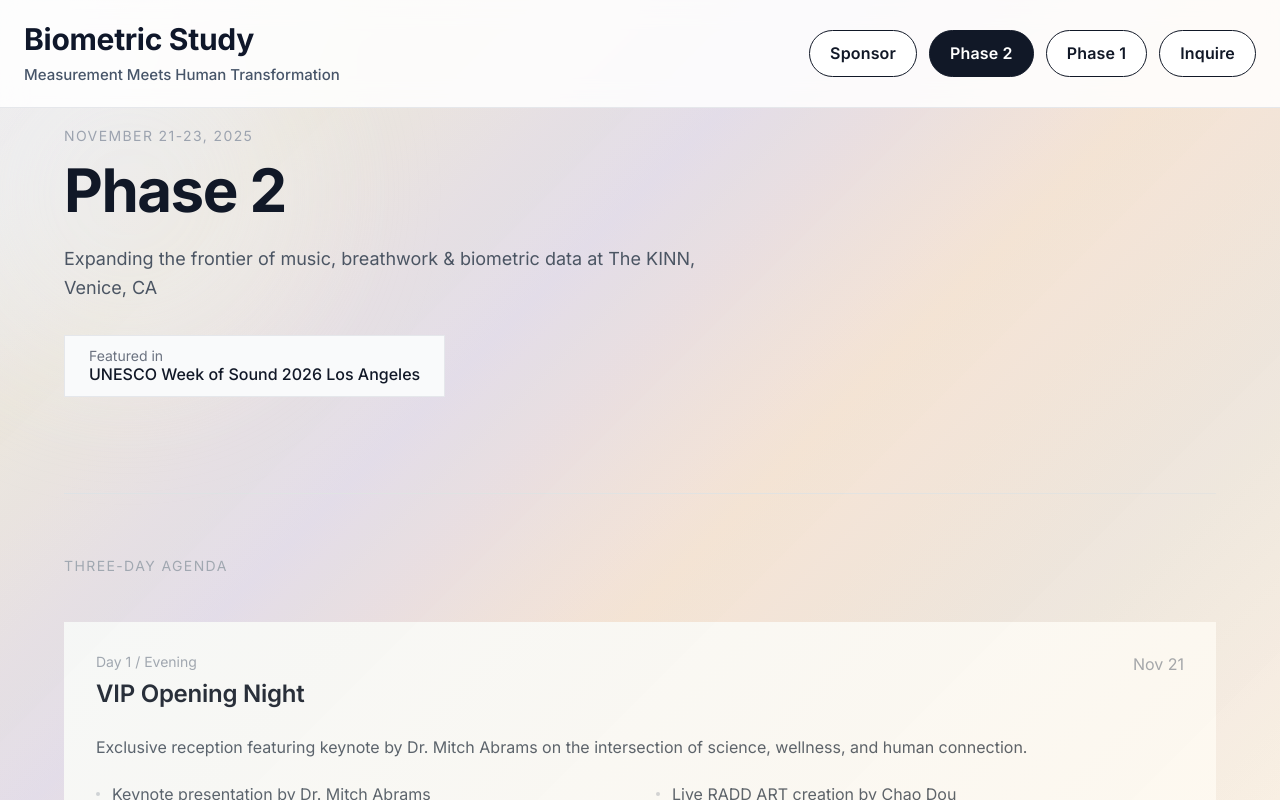
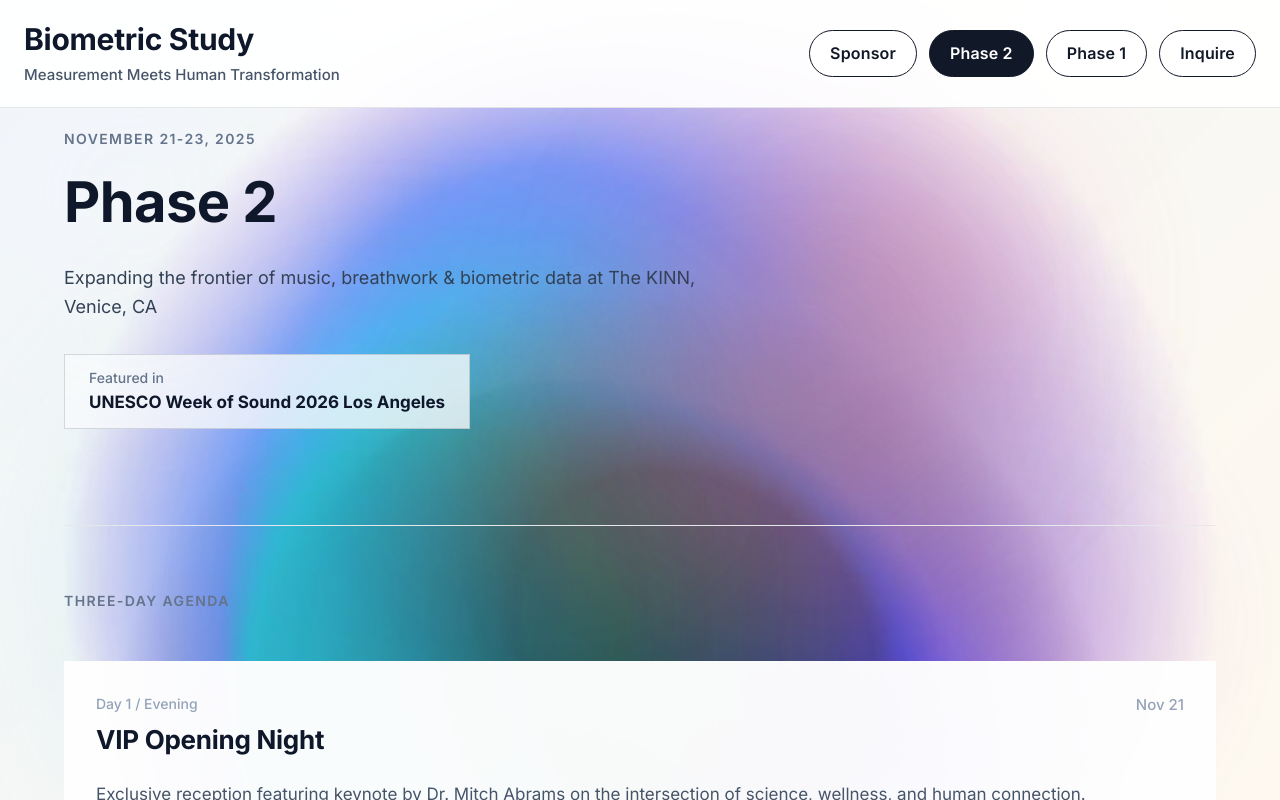
Before and after one commit to chaocdou-ux/biometric-dashboard, a React (Vite) app: page / in a window 1280 px wide. Both pictures are taken after a click on the button "Phase 2". Shown: the top 800 px of the page. Built offline with nearby package versions, Linux system fonts and the light colour scheme.

Commit message:
Updated App.jsx

```diff
--- a/src/App.jsx
+++ b/src/App.jsx
@@ -5,6 +5,7 @@ import Metrics from './components/Metrics';
 import Participants from './components/Participants';
 import DeviceComparison from './components/DeviceComparison';
 import Definitions from './components/Definitions';
+import AbstractBackground from './components/AbstractBackground';
 import data from './data/processed-data.json';
 
 const tabs = [
@@ -81,8 +82,9 @@ export default function App() {
   };
 
   return (
-    <div>
-      <div>
+    <div className="min-h-screen" style={{ position: 'relative' }}>
+      <AbstractBackground />
+      <div className="container mx-auto px-6 py-8" style={{ position: 'relative', zIndex: 1 }}>
         <header className="mb-10 sm:mb-12">
           <p className="uppercase tracking-widest mb-4 font-semibold" style={{ fontSize: '14px', color: '#64748b', letterSpacing: '0.1em' }}>August 26 - September 16th, 2025</p>
           <h1 className="font-bold tracking-tight mb-6" style={{ fontSize: '3.5rem', fontWeight: '700', color: '#0f172a', letterSpacing: '-0.01em' }}>
--- a/src/components/LandingPage.jsx
+++ b/src/components/LandingPage.jsx
@@ -1,15 +1,14 @@
 import { useState } from 'react';
 import App from '../App';
+import AbstractBackground from './AbstractBackground';
 
 export default function LandingPage() {
   const [activeTab, setActiveTab] = useState('sponsorship');
 
   return (
-    <div className="min-h-screen" style={{
-      background: 'linear-gradient(135deg, #faf7f4 0%, #f5ebe0 20%, #e8e0f0 40%, #fae8dc 60%, #f0ebe8 80%, #faf5f2 100%)',
-      backgroundAttachment: 'fixed'
-    }}>
-      <header className="fixed top-0 left-0 right-0 z-50 bg-white/85 backdrop-blur-md border-b border-gray-200">
+    <div className="min-h-screen" style={{ position: 'relative' }}>
+      <AbstractBackground />
+      <header className="fixed top-0 left-0 right-0 z-50 border-b" style={{ backgroundColor: 'rgba(255, 255, 255, 0.92)', backdropFilter: 'blur(20px)', borderColor: 'rgba(15, 23, 42, 0.1)' }}>
         <div className="container mx-auto px-6 py-5">
           <div className="flex items-center justify-between gap-8">
             <div className="flex-shrink-0">
@@ -67,7 +66,7 @@ export default function LandingPage() {
         </div>
       </header>
 
-      <div className="pt-28">
+      <div className="pt-28" style={{ position: 'relative', zIndex: 1 }}>
         <div className="container mx-auto px-6 py-4">
           {activeTab === 'sponsorship' && <SponsorshipContent />}
           {activeTab === 'phase2' && <Phase2Content />}
@@ -75,7 +74,7 @@ export default function LandingPage() {
         </div>
       </div>
 
-      <footer className="border-t border-gray-200 mt-32">
+      <footer className="border-t mt-32" style={{ borderColor: 'rgba(15, 23, 42, 0.1)', position: 'relative', zIndex: 1 }}>
         <div className="container mx-auto px-6 py-12">
           <div className="text-center">
             <p className="text-gray-700 font-semibold" style={{ fontSize: '16px' }}>Founder, Creative Director & Executive Producer</p>
@@ -245,14 +244,14 @@ function SponsorshipContent() {
 
       <div className="border-t border-gray-200 pt-16 mb-16">
         <div>
-          <p className="text-xs uppercase tracking-widest text-gray-400 mb-4 font-light">Past Success</p>
-          <h3 className="text-2xl font-semibold text-gray-900 mb-4">Biometric Study Phase 1</h3>
-          <p className="text-sm text-gray-600 font-light leading-relaxed mb-4">
+          <p className="uppercase tracking-widest mb-4 font-semibold" style={{ fontSize: '14px', color: '#64748b', letterSpacing: '0.1em' }}>Past Success</p>
+          <h3 className="font-bold mb-4" style={{ fontSize: '26px', color: '#0f172a' }}>Biometric Study Phase 1</h3>
+          <p className="leading-relaxed mb-4" style={{ fontSize: '17px', color: '#475569' }}>
             Our inaugural study successfully captured comprehensive biometric data across four sessions,
             demonstrating measurable improvements in emotional state, energy levels, mental clarity,
             and spiritual connection.
           </p>
-          <p className="text-sm text-gray-600 font-light leading-relaxed">
+          <p className="leading-relaxed" style={{ fontSize: '17px', color: '#475569' }}>
             Published results showing average improvements of 15-25% across all measured metrics,
             establishing proof of concept for music-breathwork integration.
           </p>
@@ -268,34 +267,34 @@ function Phase2Content() {
       <div className="relative mb-24">
         <div className="absolute -top-32 -left-32 w-96 h-96 bg-gradient-to-br from-purple-100 via-blue-50 to-orange-50 rounded-full blur-3xl opacity-30" />
         <div className="relative">
-          <p className="text-xs uppercase tracking-widest text-gray-400 mb-4 font-light">November 21-23, 2025</p>
-          <h2 className="text-5xl md:text-6xl font-bold tracking-tight text-gray-900 mb-6">
+          <p className="uppercase tracking-widest mb-4 font-semibold" style={{ fontSize: '14px', color: '#64748b', letterSpacing: '0.1em' }}>November 21-23, 2025</p>
+          <h2 className="font-bold tracking-tight mb-6" style={{ fontSize: '3.5rem', color: '#0f172a', letterSpacing: '-0.01em' }}>
             Phase 2
           </h2>
-          <p className="text-lg text-gray-600 font-light leading-relaxed max-w-2xl mb-8">
+          <p className="leading-relaxed max-w-2xl mb-8" style={{ fontSize: '18px', color: '#334155', fontWeight: '400' }}>
             Expanding the frontier of music, breathwork & biometric data at The KINN, Venice, CA
           </p>
-          <div className="inline-block bg-gray-50 px-6 py-3 border border-gray-200">
-            <p className="text-xs text-gray-500 font-light">Featured in</p>
-            <p className="text-sm text-gray-900 font-medium">UNESCO Week of Sound 2026 Los Angeles</p>
+          <div className="inline-block px-6 py-3 border" style={{ backgroundColor: 'rgba(248, 250, 252, 0.8)', borderColor: 'rgba(15, 23, 42, 0.15)' }}>
+            <p className="font-medium" style={{ fontSize: '14px', color: '#64748b' }}>Featured in</p>
+            <p className="font-bold" style={{ fontSize: '17px', color: '#0f172a' }}>UNESCO Week of Sound 2026 Los Angeles</p>
           </div>
         </div>
       </div>
 
       <div className="mb-32">
         <div className="border-t border-gray-200 pt-16">
-          <p className="text-xs uppercase tracking-widest text-gray-400 mb-12 font-light">Three-Day Agenda</p>
-          <div className="space-y-px bg-gray-50">
-            <div className="bg-white p-8">
+          <p className="uppercase tracking-widest mb-12 font-semibold" style={{ fontSize: '14px', color: '#64748b', letterSpacing: '0.1em' }}>Three-Day Agenda</p>
+          <div className="space-y-px" style={{ backgroundColor: 'rgba(248, 250, 252, 0.5)' }}>
+            <div className="p-8" style={{ backgroundColor: 'rgba(255, 255, 255, 0.95)' }}>
               <div className="flex items-start justify-between mb-6">
                 <div>
-                  <p className="text-xs text-gray-400 mb-2 font-light">Day 1 / Evening</p>
-                  <h3 className="text-2xl font-semibold text-gray-900">VIP Opening Night</h3>
+                  <p className="mb-2 font-medium" style={{ fontSize: '14px', color: '#94a3b8' }}>Day 1 / Evening</p>
+                  <h3 className="font-bold" style={{ fontSize: '26px', color: '#0f172a' }}>VIP Opening Night</h3>
                 </div>
-                <span className="text-sm text-gray-400 font-light">Nov 21</span>
+                <span className="font-medium" style={{ fontSize: '15px', color: '#94a3b8' }}>Nov 21</span>
               </div>
               <div className="space-y-3 mb-6">
-                <p className="text-sm text-gray-600 font-light leading-relaxed">
+                <p className="leading-relaxed" style={{ fontSize: '17px', color: '#475569' }}>
                   Exclusive reception featuring keynote by Dr. Mitch Abrams on the intersection of science,
                   wellness, and human connection.
                 </p>
@@ -311,22 +310,22 @@ function Phase2Content() {
                 ].map((item, idx) => (
                   <div key={idx} className="flex items-start gap-3">
                     <span className="w-1 h-1 bg-gray-300 rounded-full mt-2 flex-shrink-0" />
-                    <p className="text-sm text-gray-600 font-light">{item}</p>
+                    <p style={{ fontSize: '16px', color: '#475569' }}>{item}</p>
                   </div>
                 ))}
               </div>
             </div>
 
-            <div className="bg-white p-8">
+            <div className="p-8" style={{ backgroundColor: 'rgba(255, 255, 255, 0.95)' }}>
               <div className="flex items-start justify-between mb-6">
                 <div>
-                  <p className="text-xs text-gray-400 mb-2 font-light">Day 2 / Full Day</p>
-                  <h3 className="text-2xl font-semibold text-gray-900">Research Sessions</h3>
+                  <p className="mb-2 font-medium" style={{ fontSize: '14px', color: '#94a3b8' }}>Day 2 / Full Day</p>
+                  <h3 className="font-bold" style={{ fontSize: '26px', color: '#0f172a' }}>Research Sessions</h3>
                 </div>
-                <span className="text-sm text-gray-400 font-light">Nov 22</span>
+                <span className="font-medium" style={{ fontSize: '15px', color: '#94a3b8' }}>Nov 22</span>
               </div>
               <div className="space-y-3 mb-6">
-                <p className="text-sm text-gray-600 font-light leading-relaxed">
+                <p className="leading-relaxed" style={{ fontSize: '17px', color: '#475569' }}>
                   Intensive biometric capture sessions featuring live music, guided breathwork, and various
                   modalities with real-time data collection and visualization.
                 </p>
@@ -342,22 +341,22 @@ function Phase2Content() {
                 ].map((item, idx) => (
                   <div key={idx} className="flex items-start gap-3">
                     <span className="w-1 h-1 bg-gray-300 rounded-full mt-2 flex-shrink-0" />
-                    <p className="text-sm text-gray-600 font-light">{item}</p>
+                    <p style={{ fontSize: '16px', color: '#475569' }}>{item}</p>
                   </div>
                 ))}
               </div>
             </div>
 
-            <div className="bg-white p-8">
+            <div className="p-8" style={{ backgroundColor: 'rgba(255, 255, 255, 0.95)' }}>
               <div className="flex items-start justify-between mb-6">
                 <div>
-                  <p className="text-xs text-gray-400 mb-2 font-light">Day 3 / Full Day</p>
-                  <h3 className="text-2xl font-semibold text-gray-900">"Breathe with the Symphony" Pilot</h3>
+                  <p className="mb-2 font-medium" style={{ fontSize: '14px', color: '#94a3b8' }}>Day 3 / Full Day</p>
+                  <h3 className="font-bold" style={{ fontSize: '26px', color: '#0f172a' }}>"Breathe with the Symphony" Pilot</h3>
                 </div>
-                <span className="text-sm text-gray-400 font-light">Nov 23</span>
+                <span className="font-medium" style={{ fontSize: '15px', color: '#94a3b8' }}>Nov 23</span>
               </div>
               <div className="space-y-3 mb-6">
-                <p className="text-sm text-gray-600 font-light leading-relaxed">
+                <p className="leading-relaxed" style={{ fontSize: '17px', color: '#475569' }}>
                   Groundbreaking pilot synchronizing orchestral music with guided breathwork and live
                   biometric data visualization for collective experience.
                 </p>
@@ -373,7 +372,7 @@ function Phase2Content() {
                 ].map((item, idx) => (
                   <div key={idx} className="flex items-start gap-3">
                     <span className="w-1 h-1 bg-gray-300 rounded-full mt-2 flex-shrink-0" />
-                    <p className="text-sm text-gray-600 font-light">{item}</p>
+                    <p style={{ fontSize: '16px', color: '#475569' }}>{item}</p>
                   </div>
                 ))}
               </div>
@@ -384,7 +383,7 @@ function Phase2Content() {
 
       <div className="mb-32">
         <div className="border-t border-gray-200 pt-16">
-          <p className="text-xs uppercase tracking-widest text-gray-400 mb-12 font-light">Technology Platform</p>
+          <p className="uppercase tracking-widest mb-12 font-semibold" style={{ fontSize: '14px', color: '#64748b', letterSpacing: '0.1em' }}>Technology Platform</p>
           <div className="grid md:grid-cols-3 gap-12">
             {[
               {
@@ -402,10 +401,10 @@ function Phase2Content() {
             ].map((tech, idx) => (
               <div key={idx}>
                 <div className="w-12 h-12 border border-gray-200 rounded-full flex items-center justify-center mb-6">
-                  <span className="text-xs text-gray-400">0{idx + 1}</span>
+                  <span className="font-semibold" style={{ fontSize: '14px', color: '#94a3b8' }}>0{idx + 1}</span>
                 </div>
-                <h3 className="text-lg font-semibold mb-2 text-gray-900">{tech.name}</h3>
-                <p className="text-sm text-gray-600 font-light leading-relaxed">{tech.desc}</p>
+                <h3 className="font-bold mb-2" style={{ fontSize: '20px', color: '#0f172a' }}>{tech.name}</h3>
+                <p className="leading-relaxed" style={{ fontSize: '17px', color: '#475569' }}>{tech.desc}</p>
               </div>
             ))}
           </div>
@@ -413,11 +412,11 @@ function Phase2Content() {
       </div>
 
       <div className="border-t border-gray-200 pt-16 mb-16">
-        <p className="text-xs uppercase tracking-widest text-gray-400 mb-4 font-light">RADD ART Integration</p>
-        <h3 className="text-2xl font-semibold text-gray-900 mb-4">
+        <p className="uppercase tracking-widest mb-4 font-semibold" style={{ fontSize: '14px', color: '#64748b', letterSpacing: '0.1em' }}>RADD ART Integration</p>
+        <h3 className="font-bold mb-4" style={{ fontSize: '26px', color: '#0f172a' }}>
           Radiologist Developed Autonomic Rewiring Therapy
         </h3>
-        <p className="text-sm text-gray-600 font-light leading-relaxed mb-4">
+        <p className="leading-relaxed mb-4" style={{ fontSize: '17px', color: '#475569' }}>
           Created by Dr. Mitch Abrams through Stanford University's CCARE program, RADD ART
           captures moments of profound insight and translates them into live artistic expressions.
         </p>
@@ -426,48 +425,48 @@ function Phase2Content() {
           sponsors and participants while advancing mental health awareness.
         </p>
 
-        <p className="text-xs uppercase tracking-widest text-gray-400 mb-8 font-light">Research Team</p>
+        <p className="uppercase tracking-widest mb-8 font-semibold" style={{ fontSize: '14px', color: '#64748b', letterSpacing: '0.1em' }}>Research Team</p>
         <div className="grid md:grid-cols-3 gap-12">
           <div>
-            <h4 className="text-lg font-semibold text-gray-900 mb-4">Biometric Study Team</h4>
+            <h4 className="font-bold mb-4" style={{ fontSize: '20px', color: '#0f172a' }}>Biometric Study Team</h4>
             <div className="space-y-4">
               <div>
-                <p className="text-sm text-gray-900 font-medium">Nathalie Bonin</p>
-                <p className="text-xs text-gray-500 font-light">Founder, Creative Director & Executive Producer, Grammy-Winning Artist</p>
+                <p className="font-bold" style={{ fontSize: '17px', color: '#0f172a' }}>Nathalie Bonin</p>
+                <p className="font-medium" style={{ fontSize: '15px', color: '#64748b' }}>Founder, Creative Director & Executive Producer, Grammy-Winning Artist</p>
               </div>
               <div>
-                <p className="text-sm text-gray-900 font-medium">Robert Bahedry</p>
-                <p className="text-xs text-gray-500 font-light">Two-time Emmy-winning host and certified breathwork practitioner</p>
+                <p className="font-bold" style={{ fontSize: '17px', color: '#0f172a' }}>Robert Bahedry</p>
+                <p className="font-medium" style={{ fontSize: '15px', color: '#64748b' }}>Two-time Emmy-winning host and certified breathwork practitioner</p>
               </div>
               <div>
-                <p className="text-sm text-gray-900 font-medium">Chao Dou</p>
-                <p className="text-xs text-gray-500 font-light">Experience strategist, data innovator, and RADD ARTist</p>
+                <p className="font-bold" style={{ fontSize: '17px', color: '#0f172a' }}>Chao Dou</p>
+                <p className="font-medium" style={{ fontSize: '15px', color: '#64748b' }}>Experience strategist, data innovator, and RADD ARTist</p>
               </div>
             </div>
           </div>
           <div>
-            <h4 className="text-lg font-semibold text-gray-900 mb-4">NexGenHealth Team</h4>
+            <h4 className="font-bold mb-4" style={{ fontSize: '20px', color: '#0f172a' }}>NexGenHealth Team</h4>
             <div className="space-y-4">
               <div>
-                <p className="text-sm text-gray-900 font-medium">Dr. Mitch Abrams</p>
-                <p className="text-xs text-gray-500 font-light">TEDx Speaker and Stanford-certified compassion educator & Founder of NexGenHealth Foundation</p>
+                <p className="font-bold" style={{ fontSize: '17px', color: '#0f172a' }}>Dr. Mitch Abrams</p>
+                <p className="font-medium" style={{ fontSize: '15px', color: '#64748b' }}>TEDx Speaker and Stanford-certified compassion educator & Founder of NexGenHealth Foundation</p>
               </div>
               <div>
-                <p className="text-sm text-gray-900 font-medium">Jody Bresgi</p>
-                <p className="text-xs text-gray-500 font-light">CoFounder of NexGenHealth Foundation</p>
+                <p className="font-bold" style={{ fontSize: '17px', color: '#0f172a' }}>Jody Bresgi</p>
+                <p className="font-medium" style={{ fontSize: '15px', color: '#64748b' }}>CoFounder of NexGenHealth Foundation</p>
               </div>
             </div>
           </div>
           <div>
-            <h4 className="text-lg font-semibold text-gray-900 mb-4">I-QRS Team</h4>
+            <h4 className="font-bold mb-4" style={{ fontSize: '20px', color: '#0f172a' }}>I-QRS Team</h4>
             <div className="space-y-4">
               <div>
-                <p className="text-sm text-gray-900 font-medium">Dr. Gyongyi Szilagyi</p>
-                <p className="text-xs text-gray-500 font-light">I-QRS Research Director & VP</p>
+                <p className="font-bold" style={{ fontSize: '17px', color: '#0f172a' }}>Dr. Gyongyi Szilagyi</p>
+                <p className="font-medium" style={{ fontSize: '15px', color: '#64748b' }}>I-QRS Research Director & VP</p>
               </div>
               <div>
-                <p className="text-sm text-gray-900 font-medium">Attila Kocsis</p>
-                <p className="text-xs text-gray-500 font-light">I-QRS Founder, CEO & CTO</p>
+                <p className="font-bold" style={{ fontSize: '17px', color: '#0f172a' }}>Attila Kocsis</p>
+                <p className="font-medium" style={{ fontSize: '15px', color: '#64748b' }}>I-QRS Founder, CEO & CTO</p>
               </div>
             </div>
           </div>
```
